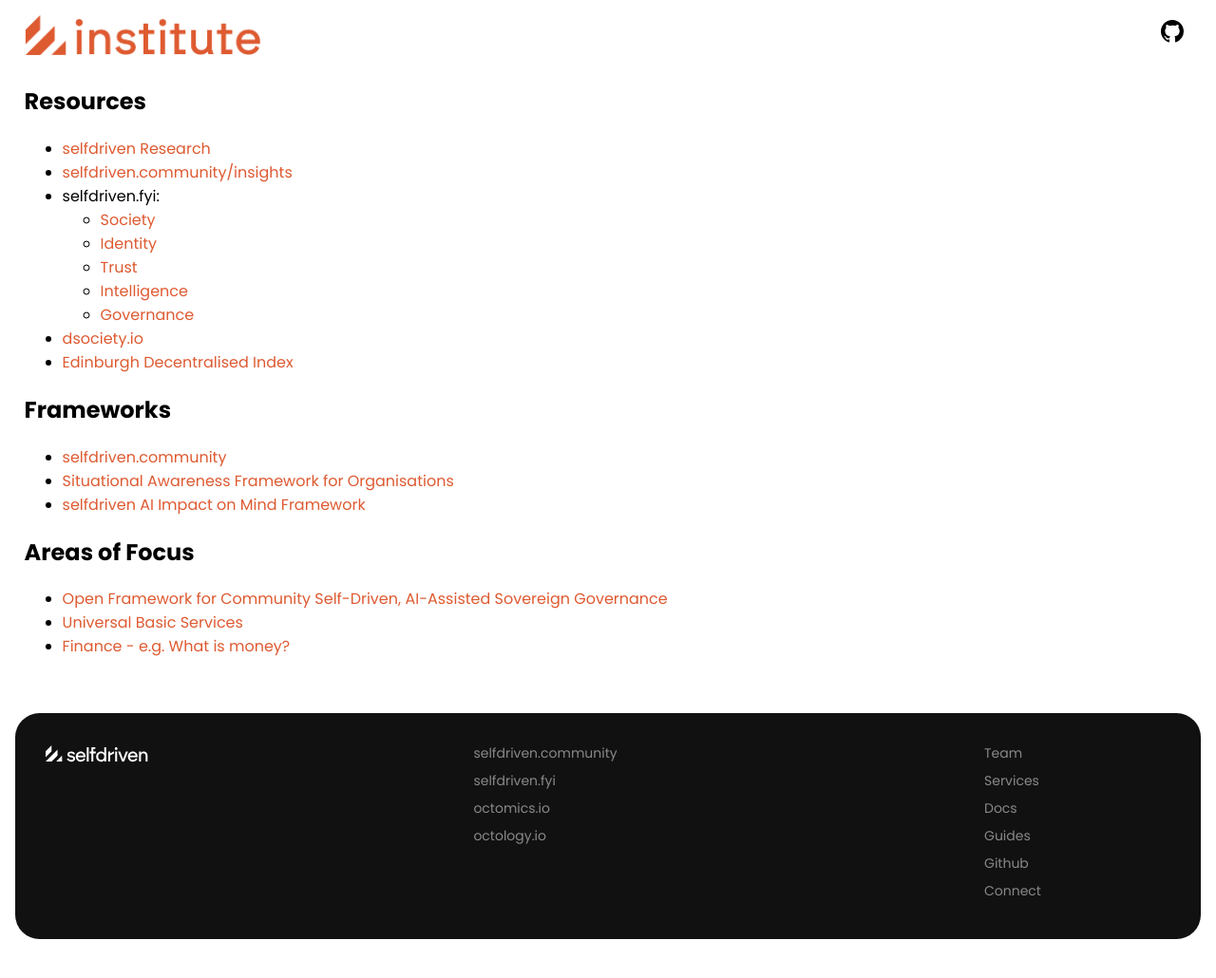
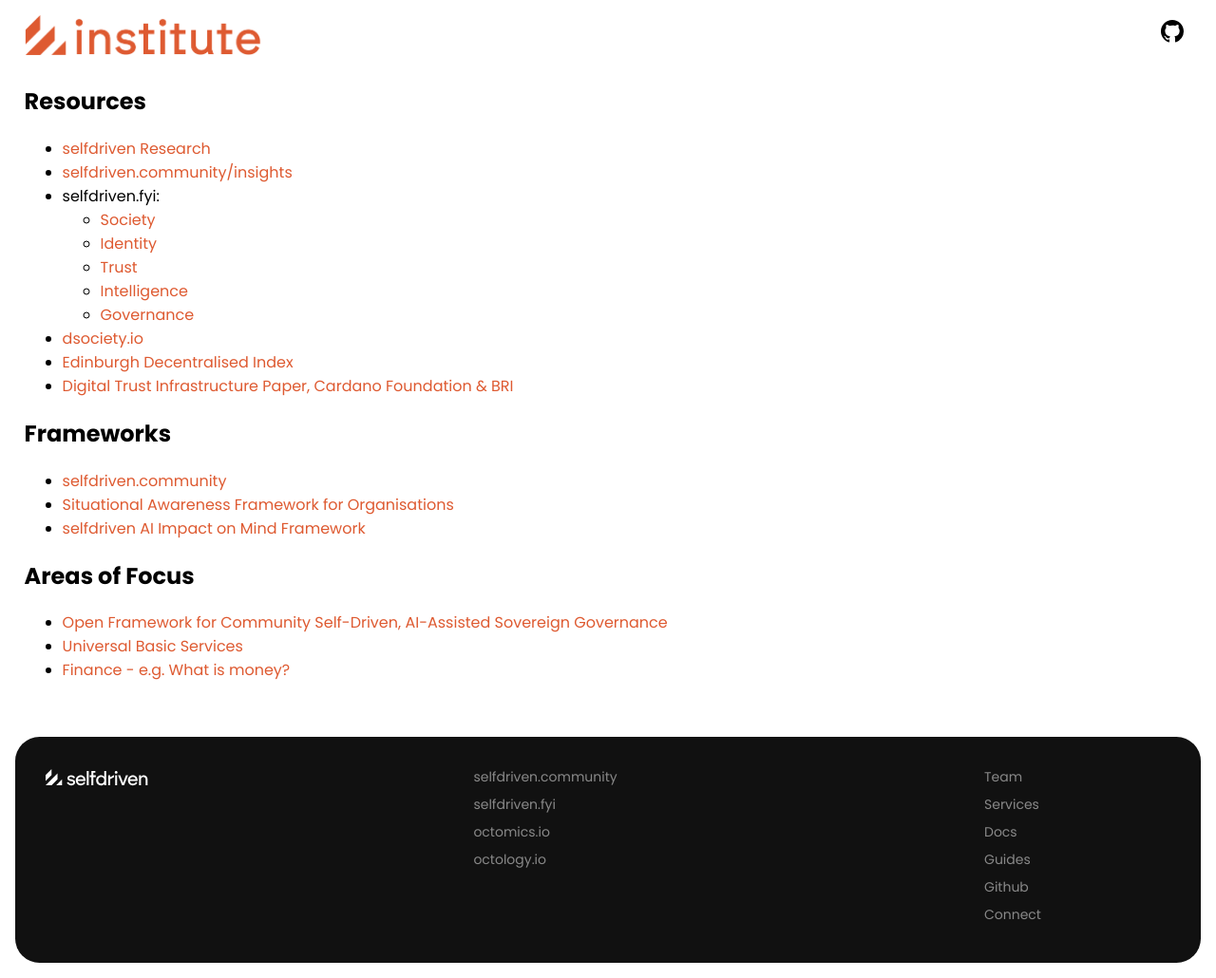
Before and after one commit to selfdriven-foundation/selfdriven-institute, a Jekyll site: the page built from docs/pages/research.md, in a window 1280 px wide. Shown: the whole page at 95% size. Built offline with Jekyll 4.4.1, drawn with Linux system fonts in a browser that asks for light colours; before the commit the page ends 1005 px from its top, so only the background shows below that.

Commit message:
Update research.md

```diff
--- a/docs/pages/research.md
+++ b/docs/pages/research.md
@@ -17,6 +17,7 @@
     - [Governance](https://selfdriven.fyi/governance)
 - [dsociety.io](https://dsociety.io)
 - [Edinburgh Decentralised Index](https://informatics.ed.ac.uk/blockchain/edi)
+- [Digital Trust Infrastructure Paper, Cardano Foundation & BRI](https://cardanofoundation.org/digital-trust-infrastructure-report.pdf)
 
 ## Frameworks
 
```
